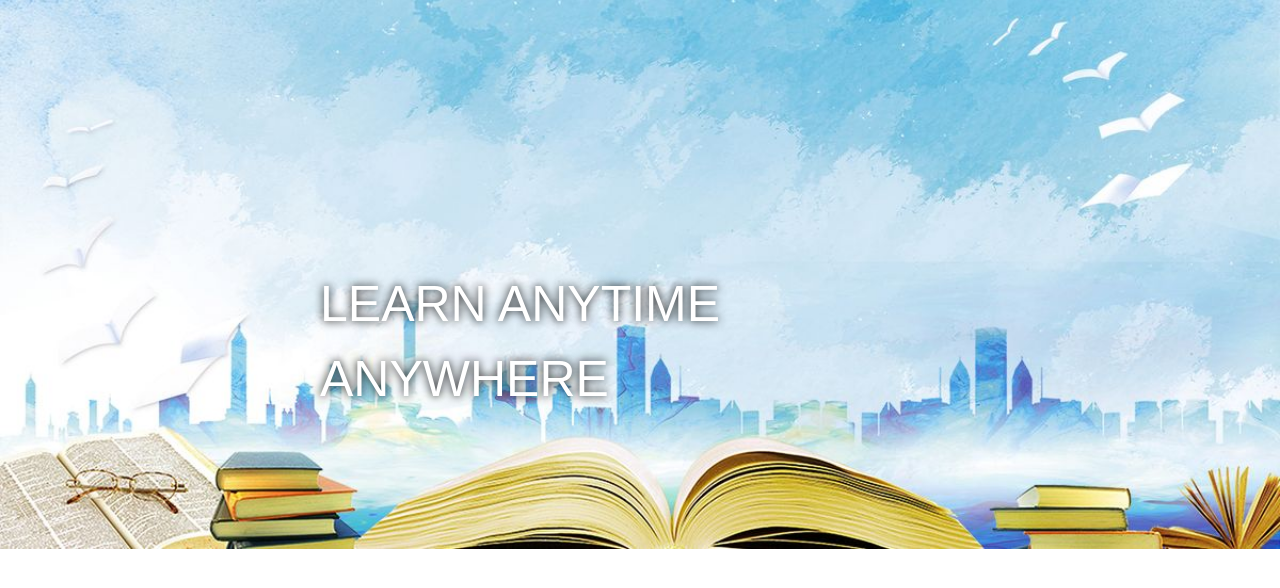
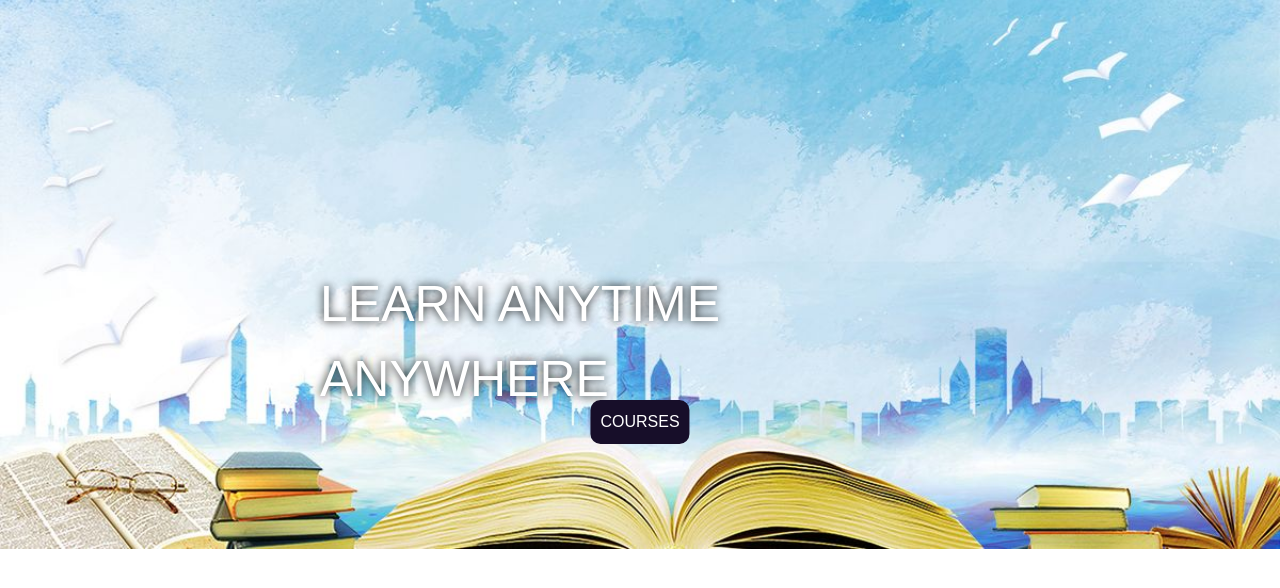
Before and after one commit to aadi-sun/learning-app, a Flask app: page / in a window 1280 px wide. Shown: the part 58-646 px from the top of the page. Run offline with Flask 3, Linux system fonts and the light colour scheme; a user stored in the database is signed in.

Commit message:
Initial commit

```diff
--- a/src/website/static/styles.css
+++ b/src/website/static/styles.css
@@ -29,3 +29,17 @@
     text-shadow: 0 0 10px black;
 
 }
+
+#buttons
+{
+    text-decoration: none;
+    color: white;
+    border-radius: 10px;
+    background-color:#170e29;
+    position: absolute;
+    top: 60%;
+    left: 50%;
+    transform: translate(-50%, -50%);
+
+
+}
--- a/src/website/templates/base.html
+++ b/src/website/templates/base.html
@@ -8,7 +8,7 @@
     {% block style_base %}
     <link rel="stylesheet" href="static/styles.css">
     {% endblock %}
-
+    <link href="https://cdn.jsdelivr.net/npm/bootstrap@5.3.3/dist/css/bootstrap.min.css" rel="stylesheet" integrity="sha384-QWTKZyjpPEjISv5WaRU9OFeRpok6YctnYmDr5pNlyT2bRjXh0JMhjY6hW+ALEwIH" crossorigin="anonymous">
     <link href="https://cdn.jsdelivr.net/npm/bootstrap@5.3.3/dist/css/bootstrap.min.css" rel="stylesheet" integrity="sha384-QWTKZyjpPEjISv5WaRU9OFeRpok6YctnYmDr5pNlyT2bRjXh0JMhjY6hW+ALEwIH" crossorigin="anonymous">
 </head>
 <body>
--- a/src/website/templates/index.html
+++ b/src/website/templates/index.html
@@ -4,4 +4,6 @@
 <img src="static/page.jpg" id="image">
 <link href="https://fonts.googleapis.com/css2?family=Cormorant+Garamond:ital,wght@0,300;0,400;0,500;0,600;0,700;1,300;1,400;1,500;1,600;1,700&display=swap" rel="stylesheet">
 <div class="text">LEARN ANYTIME ANYWHERE</div>
+
+<button class="btn"><a id="buttons" href="/all_courses" style="padding: 10px;"> COURSES </a></button>
 {% endblock %}
```
Also changed, not shown: src/instance/database.db.
